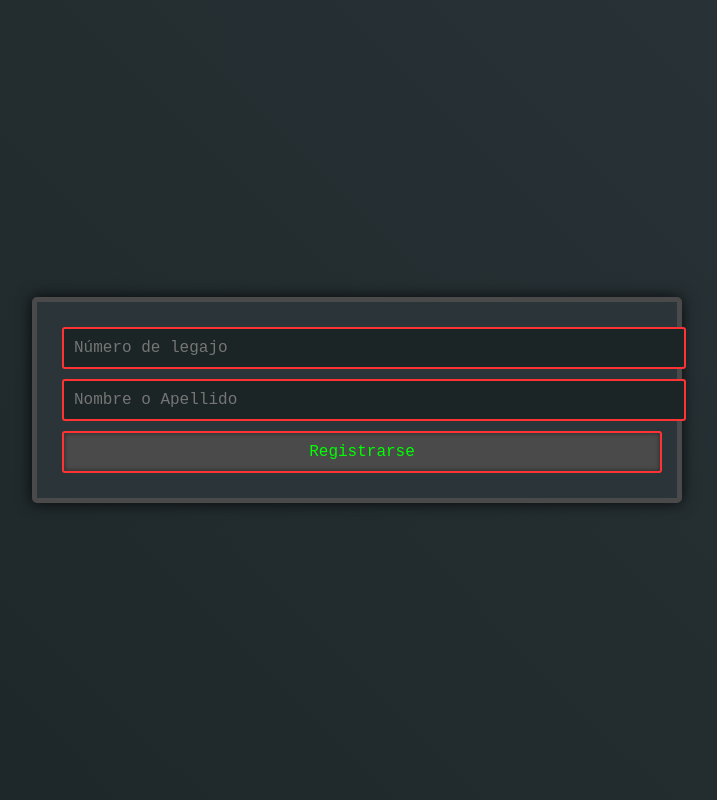
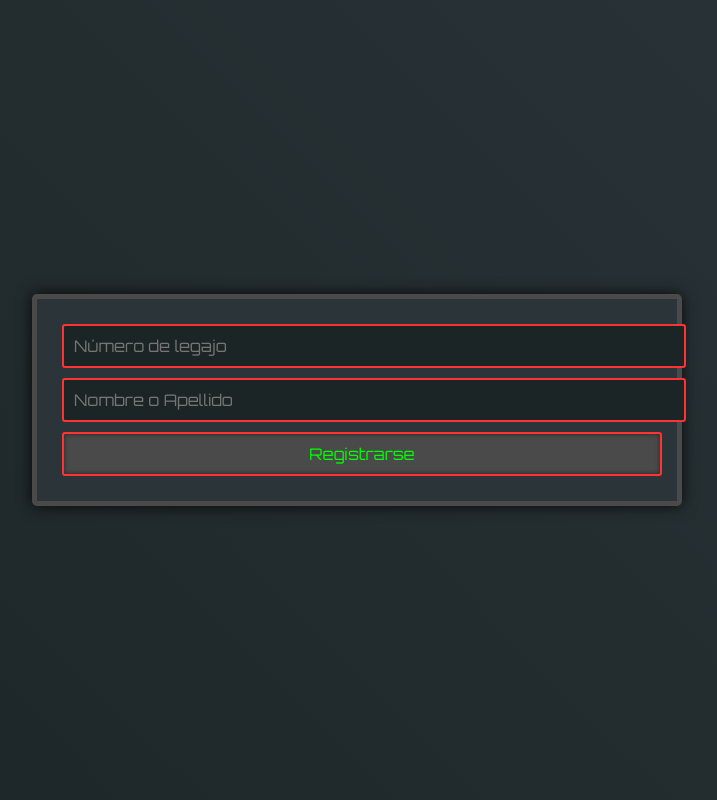
Before and after one commit to Ssteier2016/HANDLEPHONE, a FastAPI app: page / in a window 1280 px wide. Shown: the whole page, without its empty margins (283-1000 px from the left). Run offline with FastAPI, Linux system fonts and the light colour scheme.

Commit message:
Update index.html

```diff
--- a/templates/index.html
+++ b/templates/index.html
@@ -7,6 +7,7 @@
     <link rel="stylesheet" href="/templates/style.css">
     <link rel="stylesheet" href="https://unpkg.com/leaflet@1.9.4/dist/leaflet.css" />
     <link rel="icon" href="/templates/walkie-talkie.png" type="image/png"> <!-- Favicon -->
+    <link href="https://fonts.googleapis.com/css2?family=Orbitron:wght@400;700&display=swap" rel="stylesheet"> <!-- Fuente Orbitron -->
 </head>
 <body>
     <div id="register">
```
